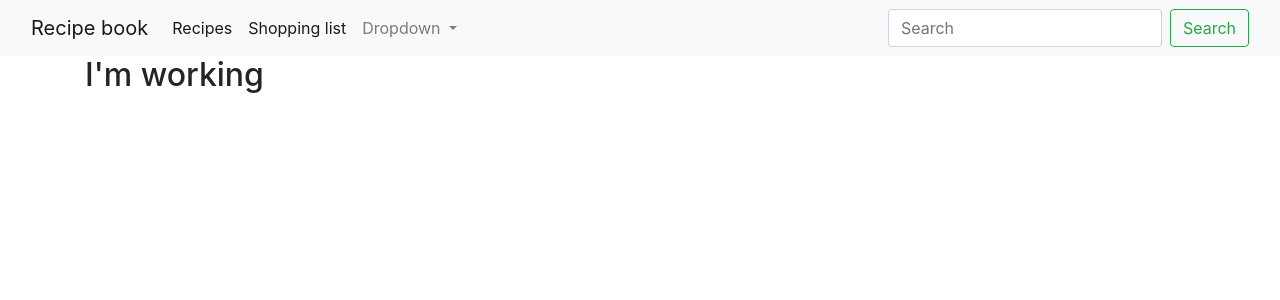
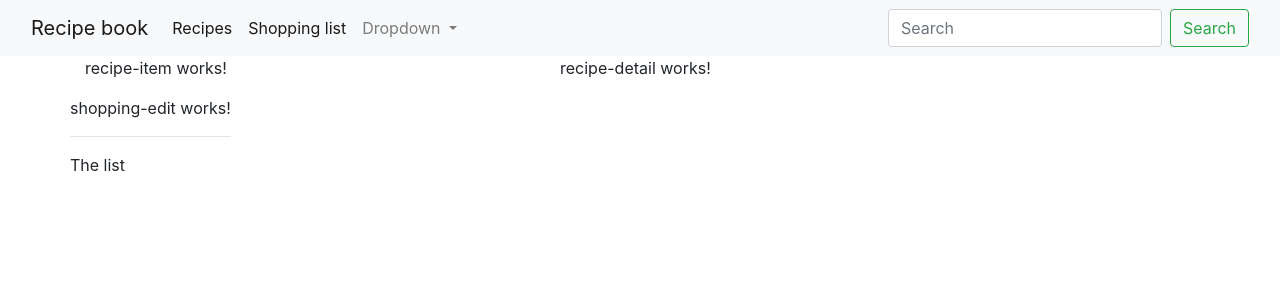
Before and after one commit to Matthiee/RecipesNg6, an Angular app: page / in a window 1280 px wide. Shown: the top 300 px of the page. Built offline with nearby package versions, Linux system fonts and the light colour scheme.

Commit message:
create structure

```diff
--- a/src/app/app.component.html
+++ b/src/app/app.component.html
@@ -3,7 +3,8 @@
 <div class="container">
   <div class="row">
     <div class="col-md-12">
-      <h2>I'm working</h2>
+      <app-recipes></app-recipes>
+      <app-shopping-list></app-shopping-list>
     </div>
   </div>
 </div>
--- a/src/app/recipes/recipe-list/recipe-list.component.html
+++ b/src/app/recipes/recipe-list/recipe-list.component.html
@@ -1,3 +1 @@
-<p>
-  recipe-list works!
-</p>
+<app-recipe-item></app-recipe-item>
--- a/src/app/recipes/recipes.component.html
+++ b/src/app/recipes/recipes.component.html
@@ -1,3 +1,8 @@
-<p>
-  recipes works!
-</p>
+<div class="row">
+  <div class="col-md-5">
+    <app-recipe-list></app-recipe-list>
+  </div>
+  <div class="col-md-7">
+    <app-recipe-detail></app-recipe-detail>
+  </div>
+</div>
--- a/src/app/shopping-list/shopping-list.component.html
+++ b/src/app/shopping-list/shopping-list.component.html
@@ -1,3 +1,7 @@
-<p>
-  shopping-list works!
-</p>
+<div class="row">
+  <div class="col-xs-10">
+    <app-shopping-edit></app-shopping-edit>
+    <hr />
+    <p>The list</p>
+  </div>
+</div>
```
